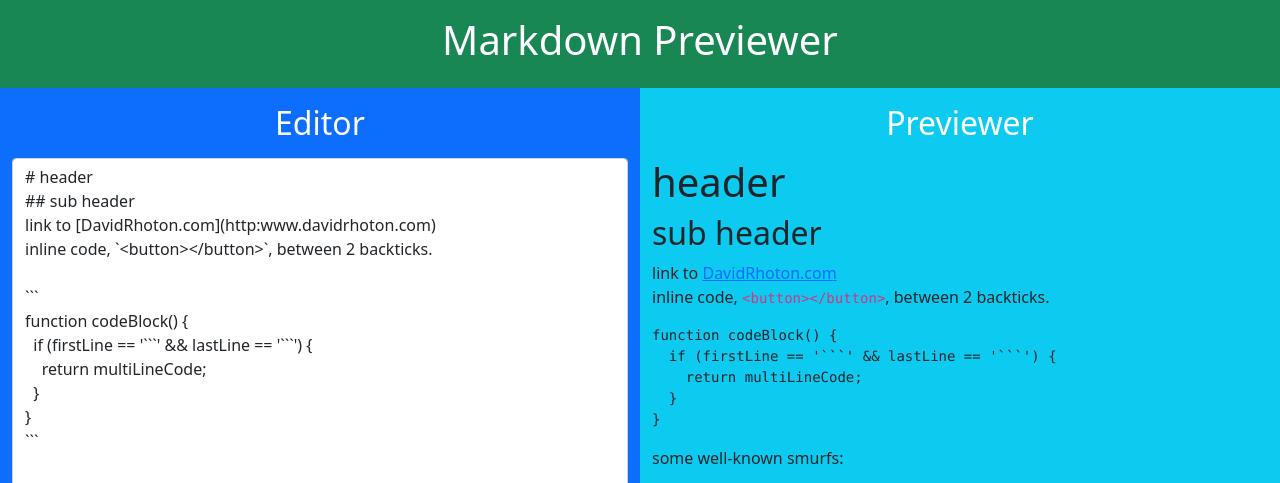
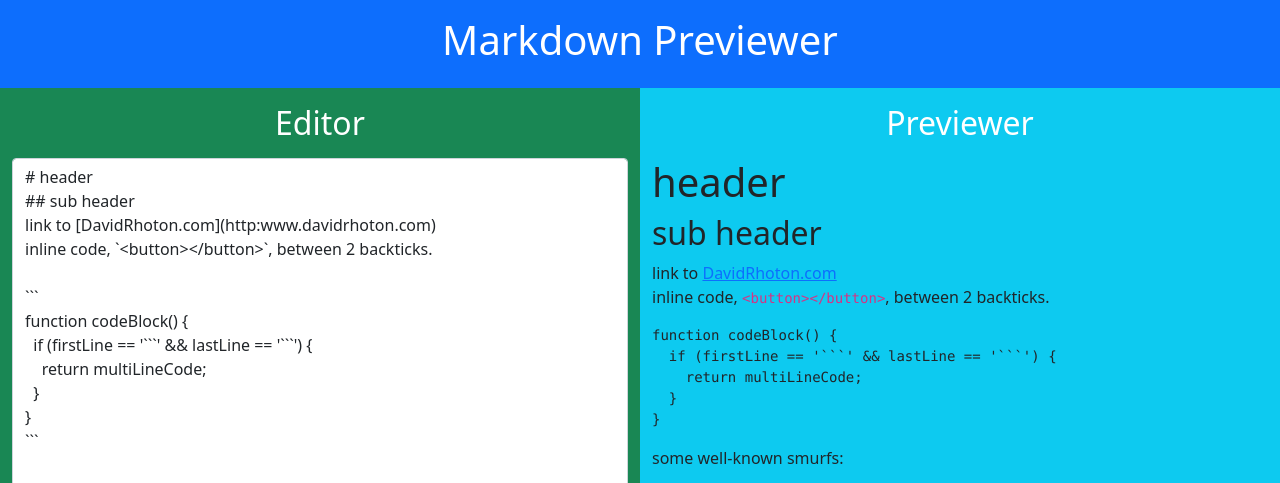
Before and after one commit to DavidCastefa/FCC_Markdown_Previewer, a plain HTML site: page index.html in a window 1280 px wide. Shown: the top 483 px of the page. Drawn offline with nearby package versions, Linux system fonts and the light colour scheme.

Commit message:
Add files via upload

```diff
--- a/index.html
+++ b/index.html
@@ -50,15 +50,15 @@ some well-known smurfs:
 
     <title>FCC Markdown Previewer</title>
   </head>
-  <body onload="setEditorDefault()" class="bg-success">
+  <body onload="setEditorDefault()" class="bg-primary">
     <div class="container-fluid">
       <div class="row">
-        <div class="col text-center text-white bg-success my-3">
+        <div class="col text-center text-white bg-primary my-3">
           <h1>Markdown Previewer</h1>
         </div>
       </div>
       <div class="row">
-        <div class="col-6 bg-primary d-flex flex-column">
+        <div class="col-6 bg-success d-flex flex-column">
           <h2 class="text-white text-center my-3">Editor</h2>
           <div class="form-group flex-grow-1 d-flex flex-column">
             <textarea id="editor" onkeyup="updatePreviewer()"
```
